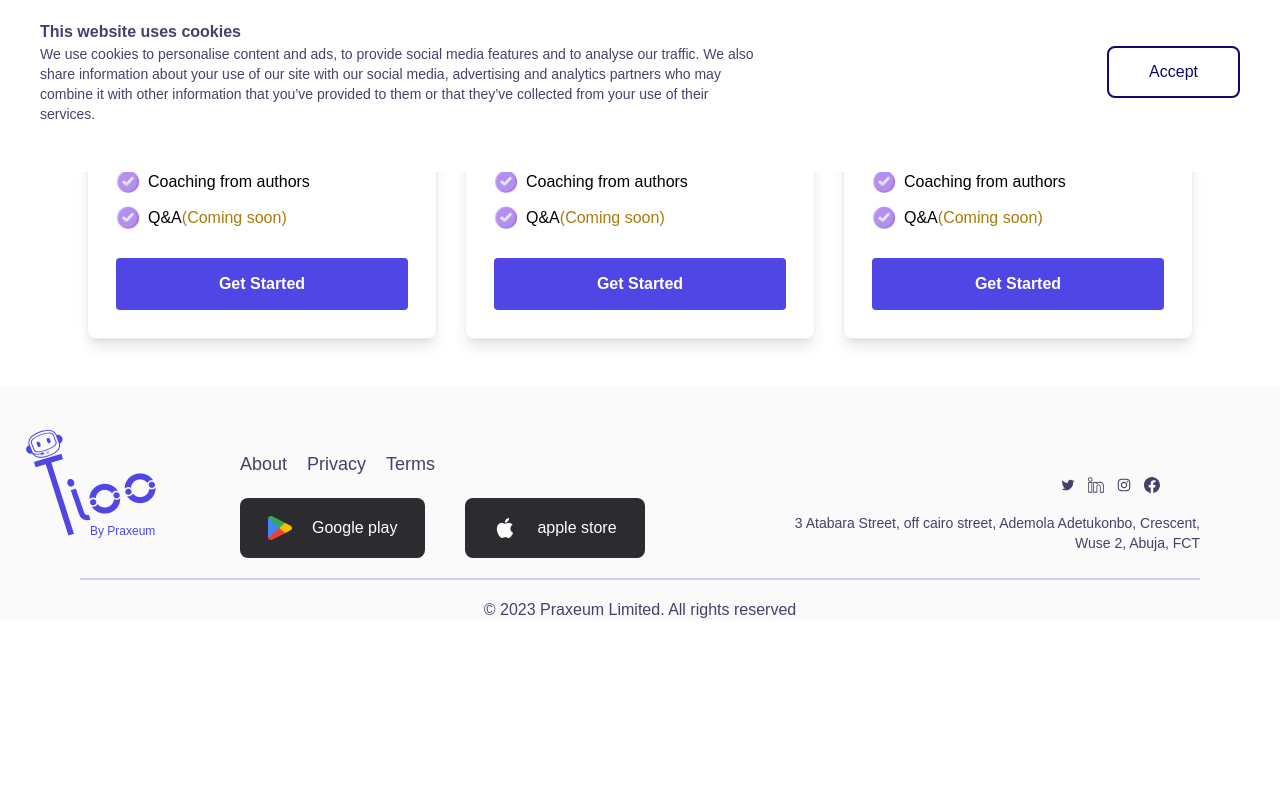
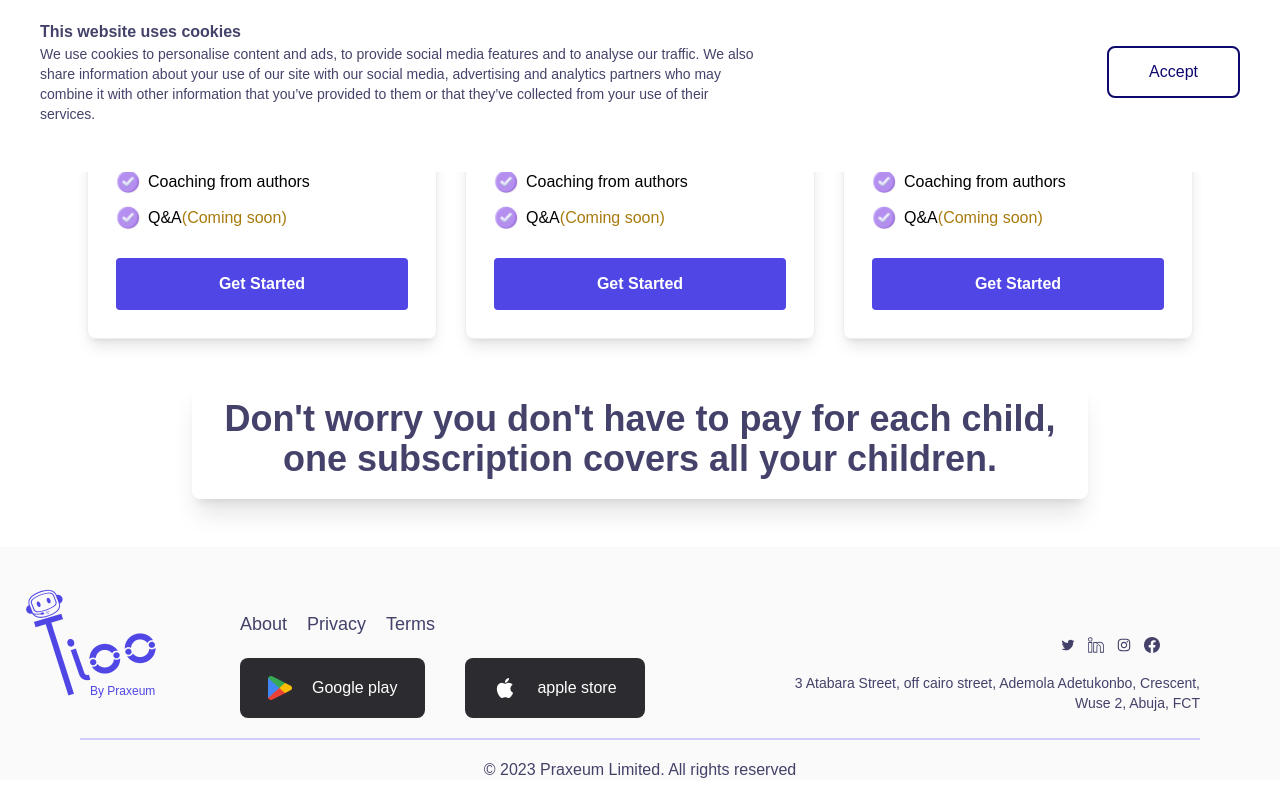
Before and after one commit to debug-evenstar/TiooLandingPage, a React (Create React App) app: page /pricing in a window 1280 px wide. Shown: the part 628-1428 px from the top of the page. Before the commit the page ends 1268 px from the top, so only its background shows below. Built offline with nearby package versions, Linux system fonts and the light colour scheme; no server answers.

Commit message:
made minor changes

```diff
--- a/src/pages/pricing/index.tsx
+++ b/src/pages/pricing/index.tsx
@@ -7,6 +7,11 @@ function Pricing() {
     <PageLayout>
       <Header />
       <Pricings />
+      <div className="mt-10 p-5 rounded-[8px] shadow-xl w-[70%] mx-auto">
+        <p className="text-center text-4xl  text-primary font-[700] font-inter">
+          Don't worry you don't have to pay for each child, one subscription covers all your children.
+        </p>
+      </div>
     </PageLayout>
   );
 }
```
